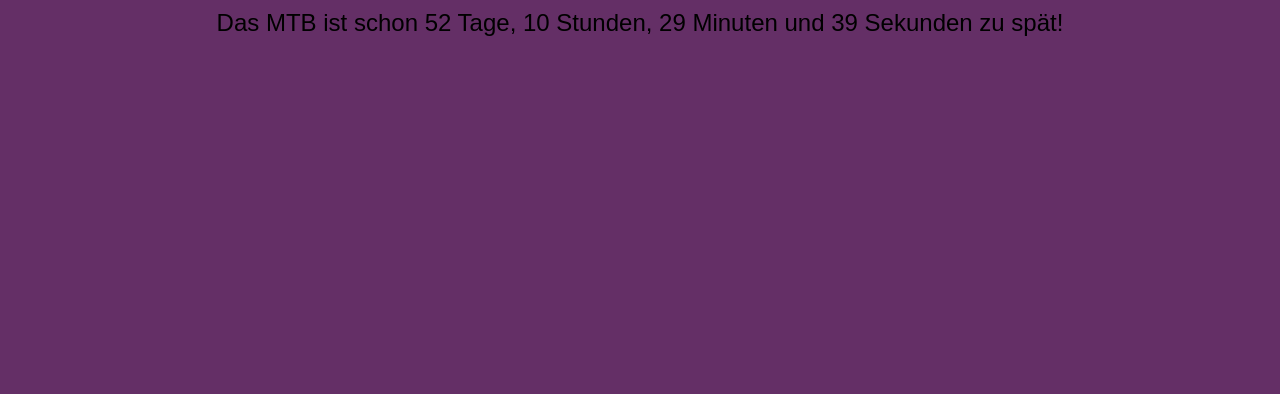
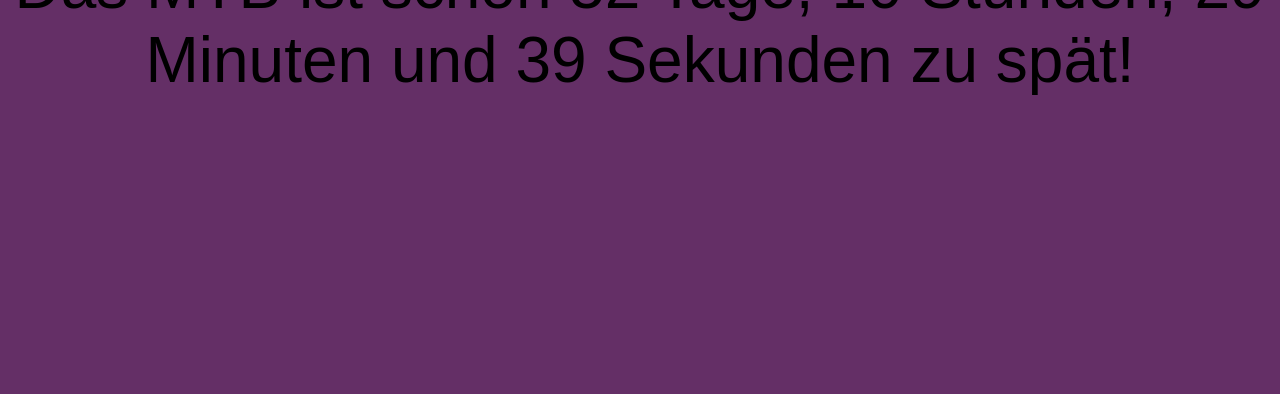
Before and after one commit to agburse-mtb/agburse-mtb.github.io, a plain HTML site: page index.html in a window 1280 px wide. Shown: the part 406-800 px from the top of the page. Drawn offline with Linux system fonts and the light colour scheme.

Commit message:
Update index.html

```diff
--- a/index.html
+++ b/index.html
@@ -10,7 +10,7 @@
     <img src="haus.png" alt="Logo 2" style="position: absolute; top: 10px; right: 10px; width: 100px; height: 100px;">
     <h1 style="font-size: 2em;">MTB matters!</h1>
     <div id="counter">
-      <p id="counterText" style="font-size: 1.5em;"></p>
+      <p id="counterText" style="font-size: 4em;"></p>
     </div>
   </div>
   <script src="script.js"></script>
```
